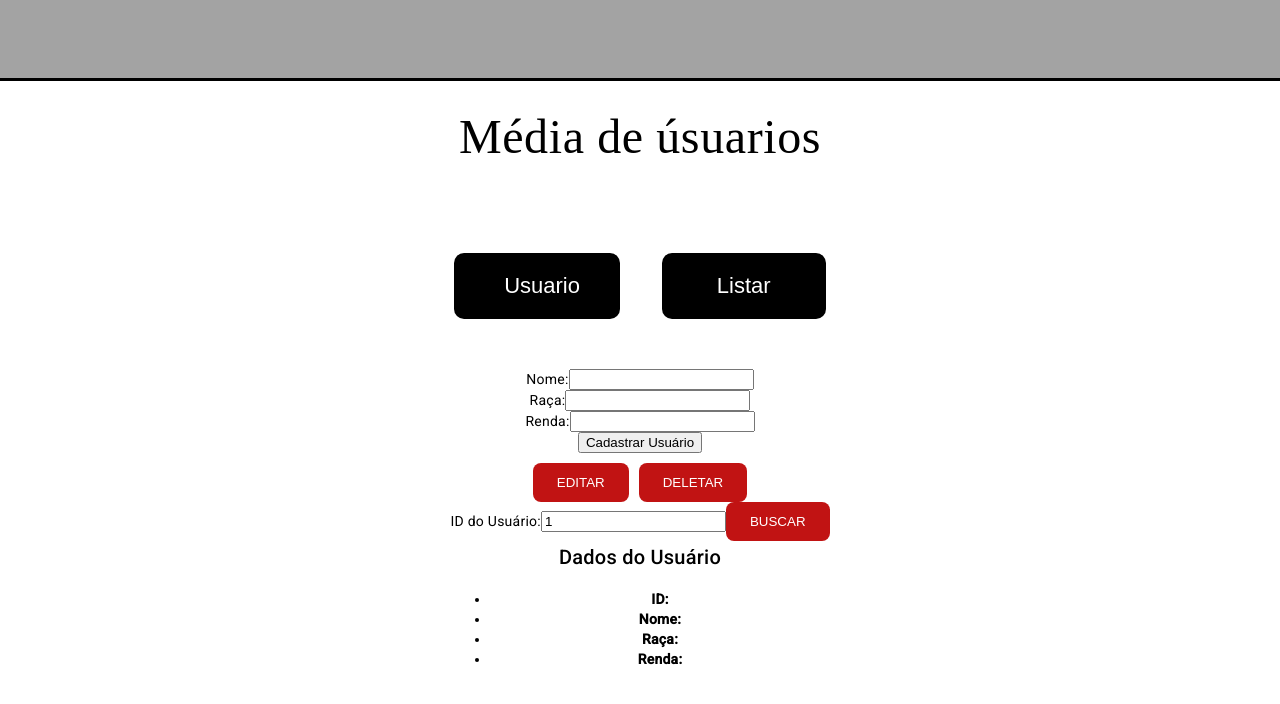
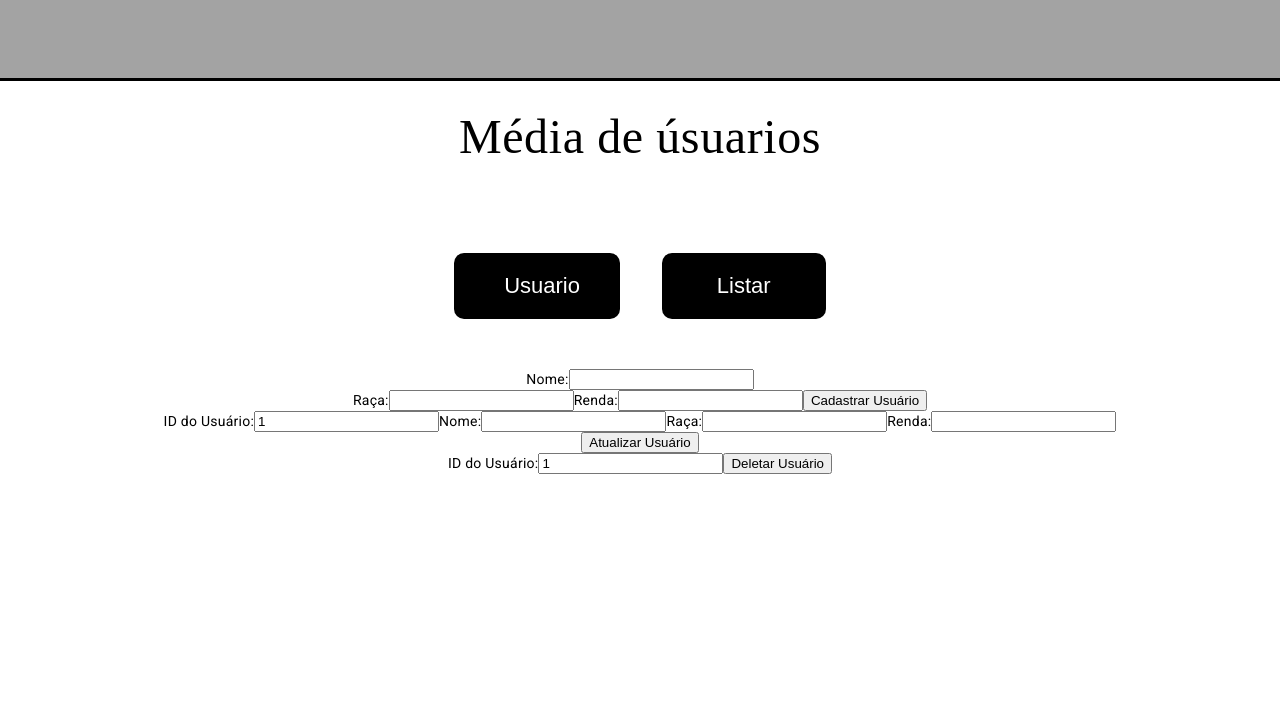
Before and after one commit to AnnaFerreira18/Renda-app, an Angular app: page /usuario in a window 1280 px wide. Shown: the top 704 px of the page. Built offline with nearby package versions, Linux system fonts and the light colour scheme.

Commit message:
atualizaçao

```diff
--- a/src/app/usuario/usuario.component.html
+++ b/src/app/usuario/usuario.component.html
@@ -5,34 +5,33 @@
       <input type="text" id="nome" name="nome" [(ngModel)]="usuario.nome" required><br/>
 
       <label for="raca">Raça:</label>
-      <input type="text" id="raca" name="raca" [(ngModel)]="usuario.raca" required><br/>
-
+      <input type="text" id="raca" name="raca" [(ngModel)]="usuario.raca" required>
       <label for="renda">Renda:</label>
-      <input type="number" id="renda" name="renda" [(ngModel)]="usuario.renda" required><br/>
+      <input type="number" id="renda" name="renda" [(ngModel)]="usuario.renda" required>
 
       <button type="submit">Cadastrar Usuário</button>
     </form>
   </div>
 
 
-<div>
-<div class="button-container">
-  <button type="button" class="button" (click)="Atualizar()">Editar</button>
-  <button type="button" class="button" (click)="Deletar()">Deletar</button>
-</div>
-</div>
+<form ngIf="mostrarFormulario">
+  <label for="id">ID do Usuário:</label>
+  <input type="number" id="id" [(ngModel)]="id" name="id" />
 
-<div>
-  <label for="userId">ID do Usuário:</label>
-  <input type="number" id="id" name="id" [(ngModel)]="id" required>
-  <button type="button" class="button" (click)="Buscar()">Buscar</button>
-</div>
-<div ngIf="usuario">
-  <h2>Dados do Usuário</h2>
-  <ul>
-    <li><strong>ID:</strong> {{ usuario.id }}</li>
-    <li><strong>Nome:</strong> {{ usuario.nome }}</li>
-    <li><strong>Raça:</strong> {{ usuario.raca }}</li>
-    <li><strong>Renda:</strong> {{ usuario.renda }}</li>
-  </ul>
-</div>
+  <label for="nome">Nome:</label>
+  <input type="text" id="nome" [(ngModel)]="usuario.nome" name="nome" />
+
+  <label for="raca">Raça:</label>
+  <input type="text" id="raca" [(ngModel)]="usuario.raca" name="raca" />
+
+  <label for="renda">Renda:</label>
+  <input type="text" id="renda" [(ngModel)]="usuario.renda" name="renda" />
+
+  <button type="button" (click)="Atualizar()">Atualizar Usuário</button>
+</form>
+
+<label for="id">ID do Usuário:</label>
+<input type="number" id="id" [(ngModel)]="id" name="id" />
+
+<!-- Adicione um botão para acionar a função Deletar -->
+<button type="button" (click)="Deletar()">Deletar Usuário</button>
--- a/src/app/usuario/usuario.component.ts
+++ b/src/app/usuario/usuario.component.ts
@@ -33,17 +33,20 @@ export class UsuarioComponent {
 
   Atualizar() {
     const usuarioAtualizado = {
-
+      nome: this.usuario.nome,
+      raca: this.usuario.raca,
+      renda: this.usuario.renda
     };
 
-    this.UsuarioService.atualizarUsuario(this.id, this.usuario).subscribe(
-    );
+      this.UsuarioService.atualizarUsuario(this.id, usuarioAtualizado).subscribe(
+        (a)=>{
+          console.log("executado",a);
+        })
   }
 
   Deletar() {
-    this.UsuarioService.deletarUsuario(this.id).subscribe((usuario)=>{
-      console.log(usuario)
-        this.usuario = {}
+    this.UsuarioService.deletarUsuario(this.id).subscribe(()=>{
+      console.log("executado")
     })
   }
 }
--- a/src/app/usuario/usuario.service.ts
+++ b/src/app/usuario/usuario.service.ts
@@ -25,4 +25,7 @@ atualizarUsuario(id: number, usuario: any): Observable<any> {
 deletarUsuario(id: number): Observable<any> {
   return this.http.delete(`${this.apiUrl}/Cidadaos/deletar?id=${id}`);
 }
+obterTodosUsuarios(): Observable<any> {
+  return this.http.get(`${this.apiUrl}/Media/listar`);
 }
+}
```
